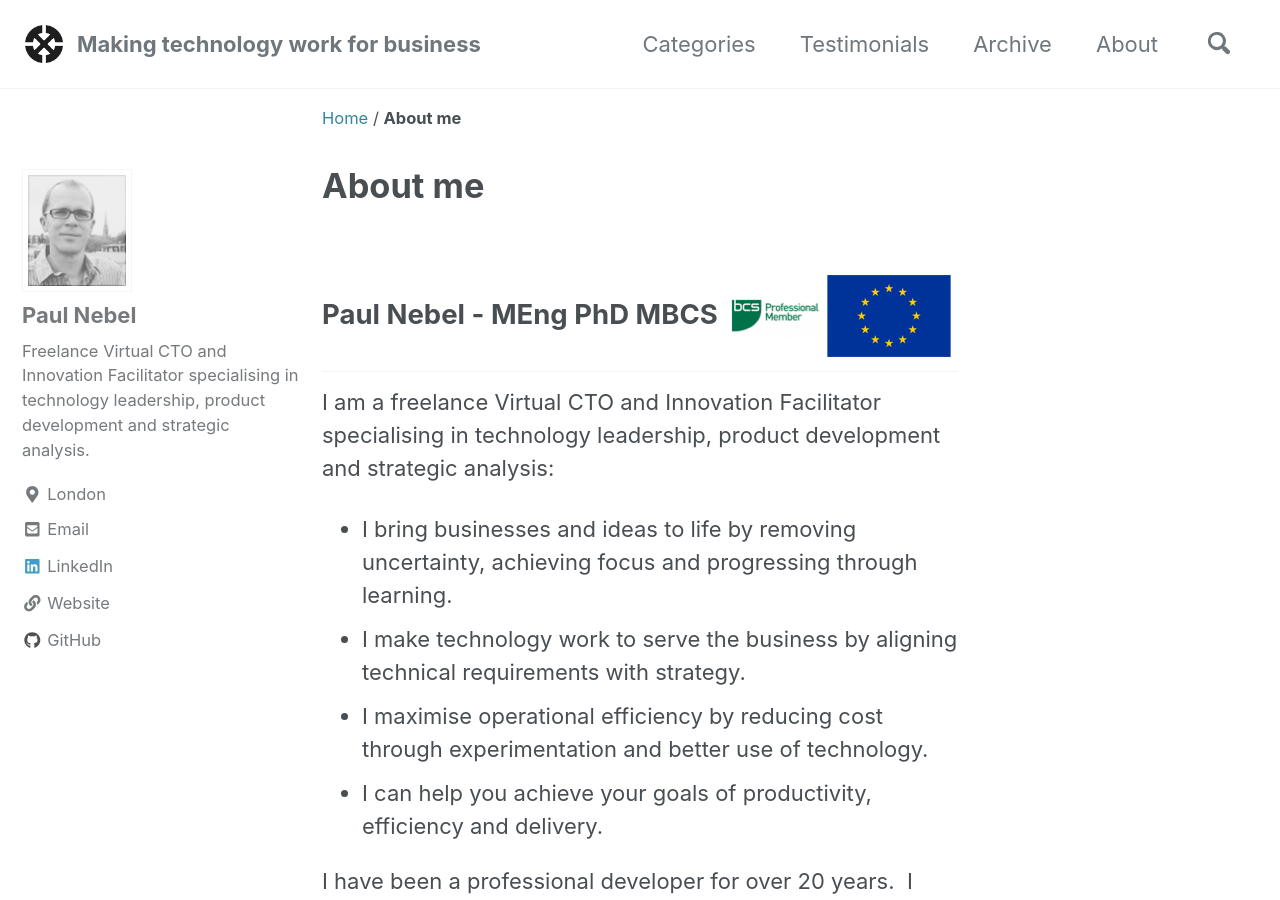
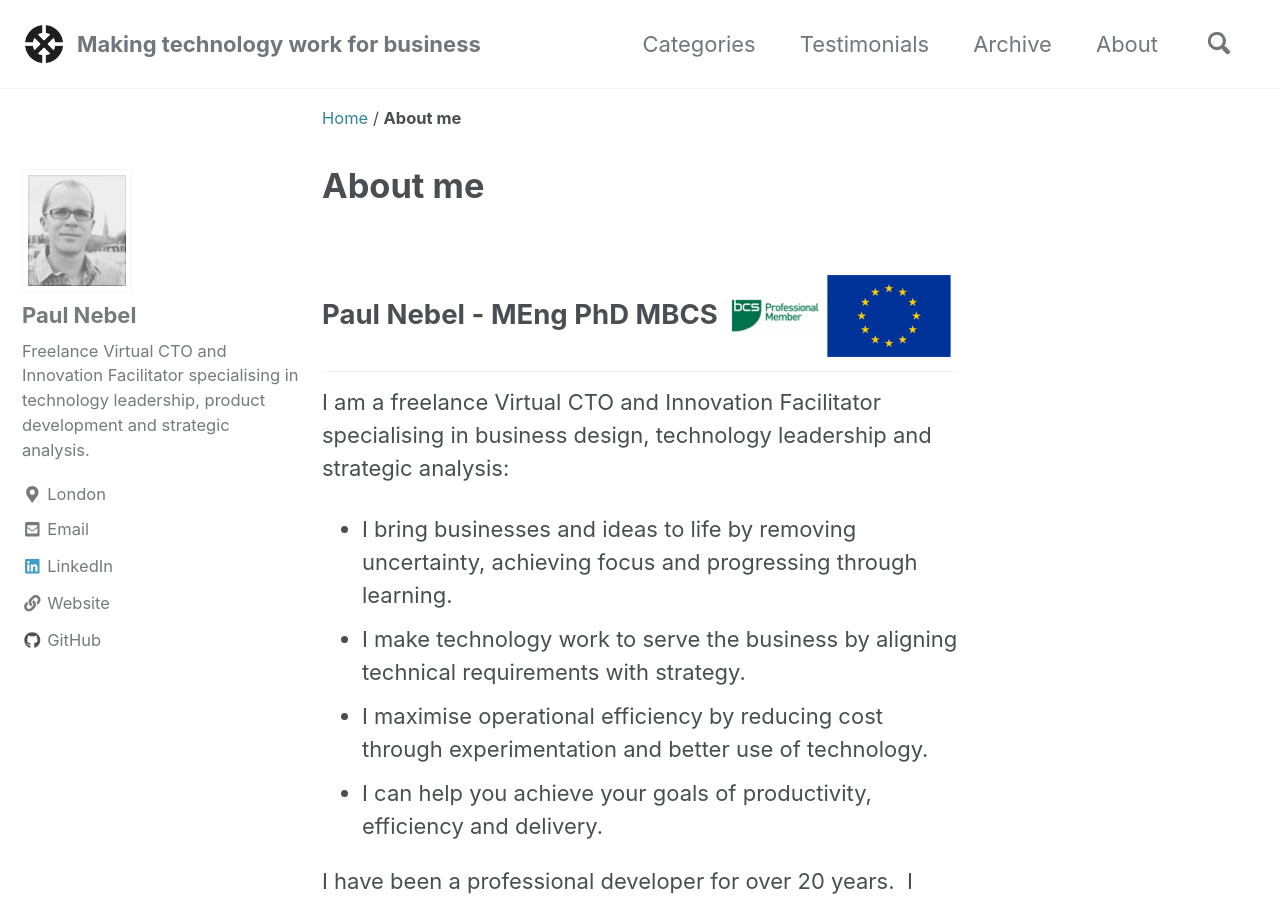
Before and after one commit to paulnebel/paulnebel.github.io, a Jekyll site: the page built from _pages/about.md, in a window 1280 px wide and 900 px high. Built offline with Jekyll 4.4.1, drawn with Linux system fonts in a browser that asks for light colours; cached includes are drawn as plain includes; nearby versions of some CDN libraries.

Commit message:
feat: Updates description to replace product development with business design

```diff
--- a/_config.yml
+++ b/_config.yml
@@ -19,7 +19,7 @@ locale                   : "en-GB"
 title                    : "Paul Nebel - Virtual CTO"
 title_separator          : "-"
 name                     : "Paul Nebel"
-description              : "Freelance Virtual CTO and Innovation Facilitator specialising in technology leadership, product development and strategic analysis."
+description              : "Freelance Virtual CTO and Innovation Facilitator specialising in business design, technology leadership and strategic analysis."
 url                      : "https://paulnebel.io"
 baseurl                  : ""
 repository               : "paulnebel/paulnebel.github.io"
--- a/_pages/about.md
+++ b/_pages/about.md
@@ -5,7 +5,7 @@ title: About me
 
 ## Paul Nebel - MEng PhD MBCS ![BCS Professional Member logo]({{ site.url }}/assets/images/mbcs-logo-colour-small.jpg)![European Flag]({{ site.url }}/assets/images/EU-European-Union-Flag-icon-sm.png)
 
-I am a freelance Virtual CTO and Innovation Facilitator specialising in technology leadership, product development and strategic analysis:
+I am a freelance Virtual CTO and Innovation Facilitator specialising in business design, technology leadership and strategic analysis:
 
  - I bring businesses and ideas to life by removing uncertainty, achieving focus and progressing through learning.
  - I make technology work to serve the business by aligning technical requirements with strategy.
```
